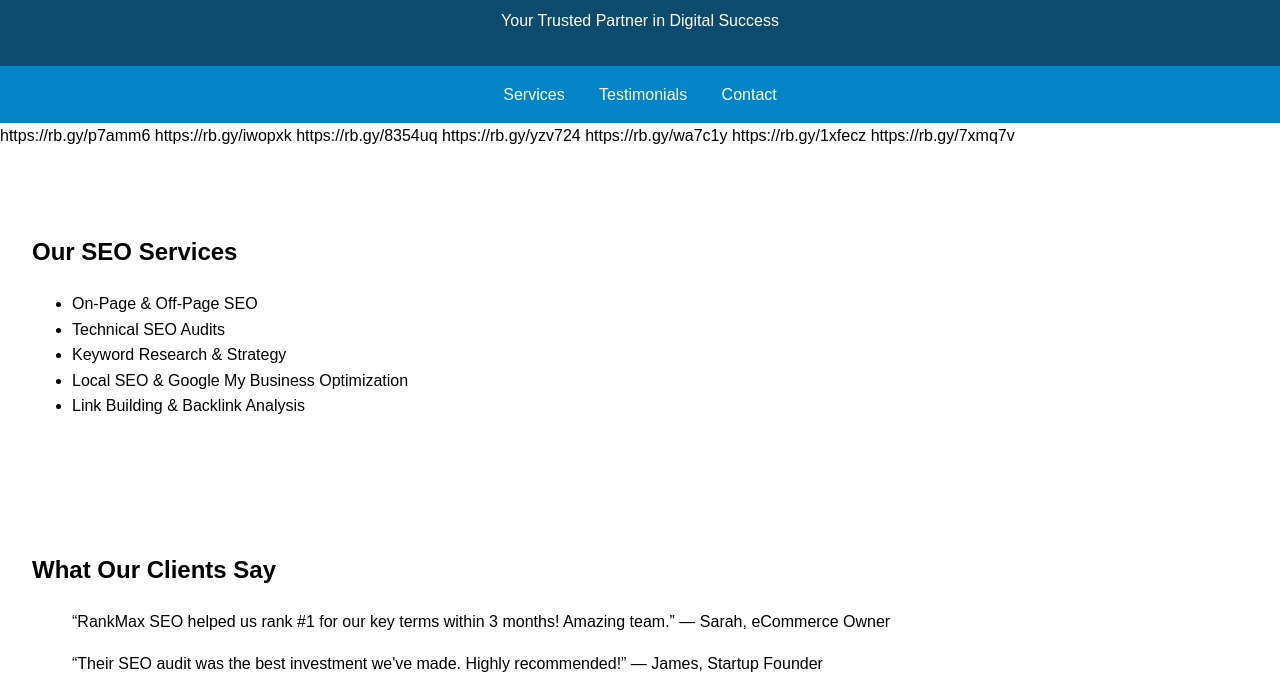
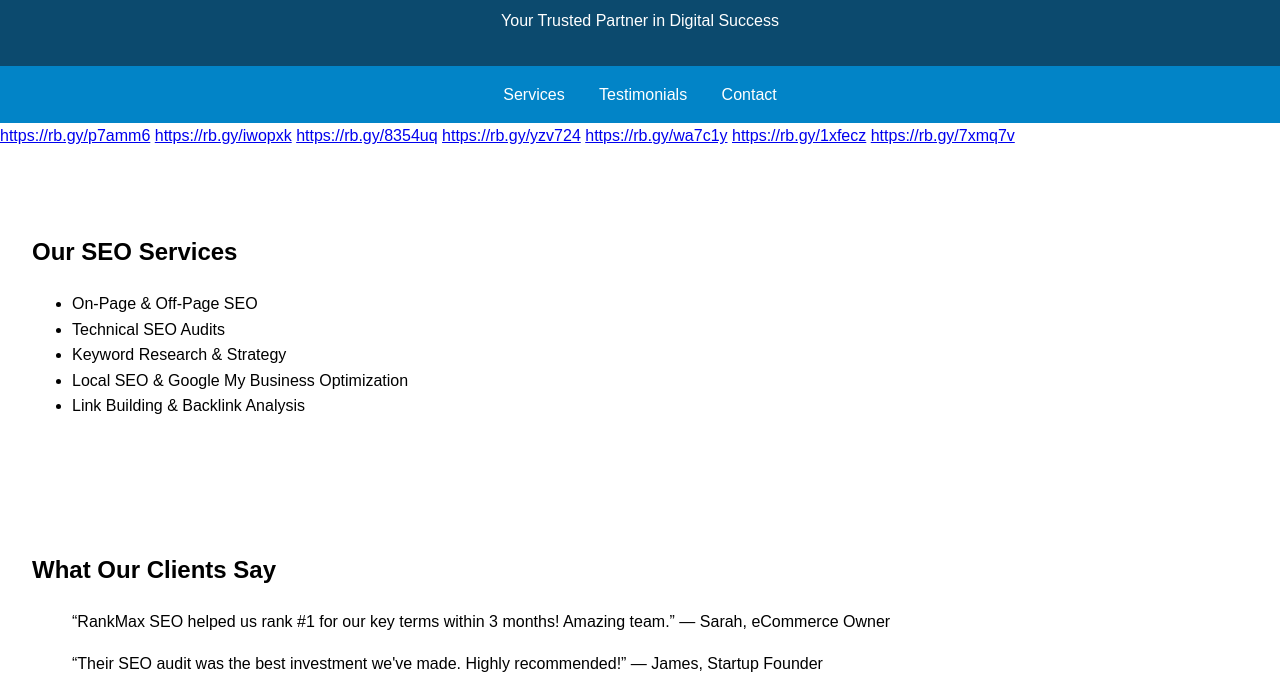
Before and after one commit to mukul756/seopage, a plain HTML site: page index.html in a window 1280 px wide. Shown: the part 102-800 px from the top of the page. Drawn offline with Linux system fonts and the light colour scheme.

Commit message:
Update index.html

```diff
--- a/index.html
+++ b/index.html
@@ -61,13 +61,13 @@
     <a href="#testimonials">Testimonials</a>
     <a href="#contact">Contact</a>
   </nav>
-https://rb.gy/p7amm6
-  https://rb.gy/iwopxk
-https://rb.gy/8354uq
-https://rb.gy/yzv724
-https://rb.gy/wa7c1y
-https://rb.gy/1xfecz
-https://rb.gy/7xmq7v
+<a href="https://rb.gy/p7amm6">https://rb.gy/p7amm6</a>
+  <a href="https://rb.gy/iwopxk">https://rb.gy/iwopxk</a>
+<a href="https://rb.gy/8354uq">https://rb.gy/8354uq</a>
+<a href="https://rb.gy/yzv724">https://rb.gy/yzv724</a>
+<a href="https://rb.gy/wa7c1y">https://rb.gy/wa7c1y</a>
+<a href="https://rb.gy/1xfecz">https://rb.gy/1xfecz</a>
+<a href="https://rb.gy/7xmq7v">https://rb.gy/7xmq7v</a>
   <section id="services" class="services">
     <h2>Our SEO Services</h2>
     <ul>
```
